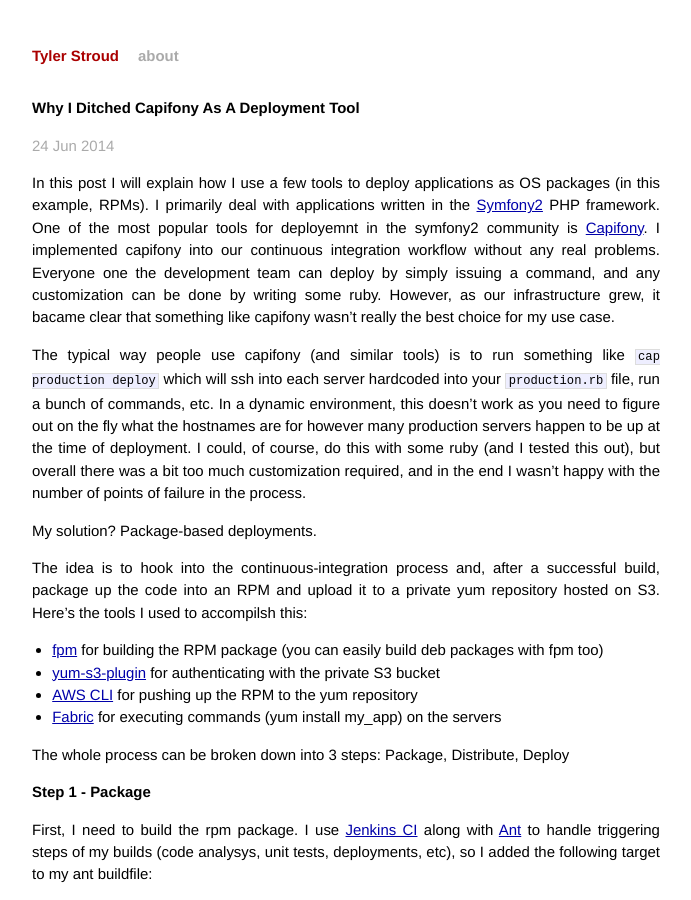
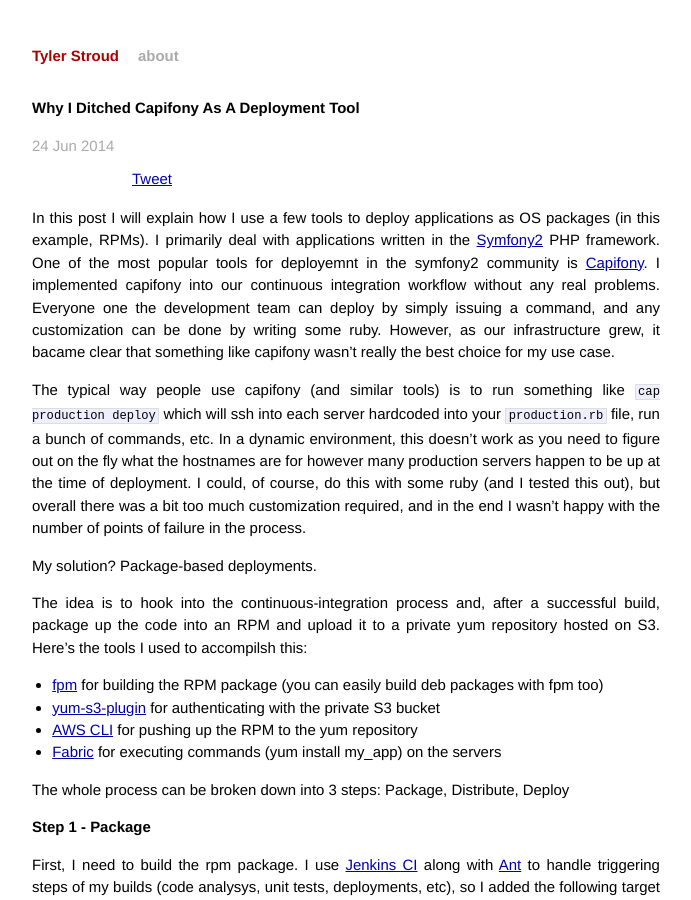
Before and after one commit to tystr/tystr.github.io, a Jekyll site: the page built from _posts/2014-03-25-why-I-ditched-capifony.markdown, in a window 1280 px wide and 900 px high. Shown: the whole window, without its empty margins (294-985 px from the left). Built offline with Jekyll 4.4.1, drawn with Linux system fonts in a browser that asks for light colours; Markdown is read by kramdown in place of the engine named in the settings; comment, search, counter and statistics services are not loaded.

Commit message:
Added Google+ share button. Added buttons to top. Moved button code to an include

```diff
--- /dev/null
+++ b/_includes/social-share-buttons.html
@@ -0,0 +1,11 @@
+<div class="social-buttons">
+  <div class="social-button">
+    <div class="fb-share-button" data-href="http://tylerstroud.com{{ page.url }}" data-type="button_count"></div>
+  </div>
+  <div class="social-button">
+    <a href="https://twitter.com/share" class="twitter-share-button" data-via="tylerstroud" data-related="tylerstroud">Tweet</a>
+  </div>
+  <div class="social-button">
+    <div class="g-plus" data-action="share" data-annotation="bubble"></div>
+  </div>
+</div>
--- a/_layouts/default.html
+++ b/_layouts/default.html
@@ -66,6 +66,12 @@
           }(document, 'script', 'facebook-jssdk'));
           // Twitter share
           !function(d,s,id){var js,fjs=d.getElementsByTagName(s)[0],p=/^http:/.test(d.location)?'http':'https';if(!d.getElementById(id)){js=d.createElement(s);js.id=id;js.src=p+'://platform.twitter.com/widgets.js';fjs.parentNode.insertBefore(js,fjs);}}(document, 'script', 'twitter-wjs');
+          // Google+ share
+          (function() {
+            var po = document.createElement('script'); po.type = 'text/javascript'; po.async = true;
+            po.src = 'https://apis.google.com/js/platform.js';
+            var s = document.getElementsByTagName('script')[0]; s.parentNode.insertBefore(po, s);
+          })();
         </script>
     </body>
 </html>
--- a/_layouts/post.html
+++ b/_layouts/post.html
@@ -5,17 +5,11 @@
 <h2>{{ page.title }}</h2>
 <p class="meta">{{ page.date | date_to_string }}</p>
 
+{% include social-share-buttons.html %}
 <div class="post">
 {{ content }}
-<div class="social-buttons">
-  <div class="social-button">
-    <div class="fb-share-button" data-href="http://tylerstroud.com{{ page.url }}" data-type="button_count"></div>
-  </div>
-  <div class="social-button">
-    <a href="https://twitter.com/share" class="twitter-share-button" data-via="tylerstroud" data-related="tylerstroud">Tweet</a>
-  </div>
 </div>
-</div>
+{% include social-share-buttons.html %}
 <p>
     <div id="disqus_thread"></div>
     <script type="text/javascript">
```
